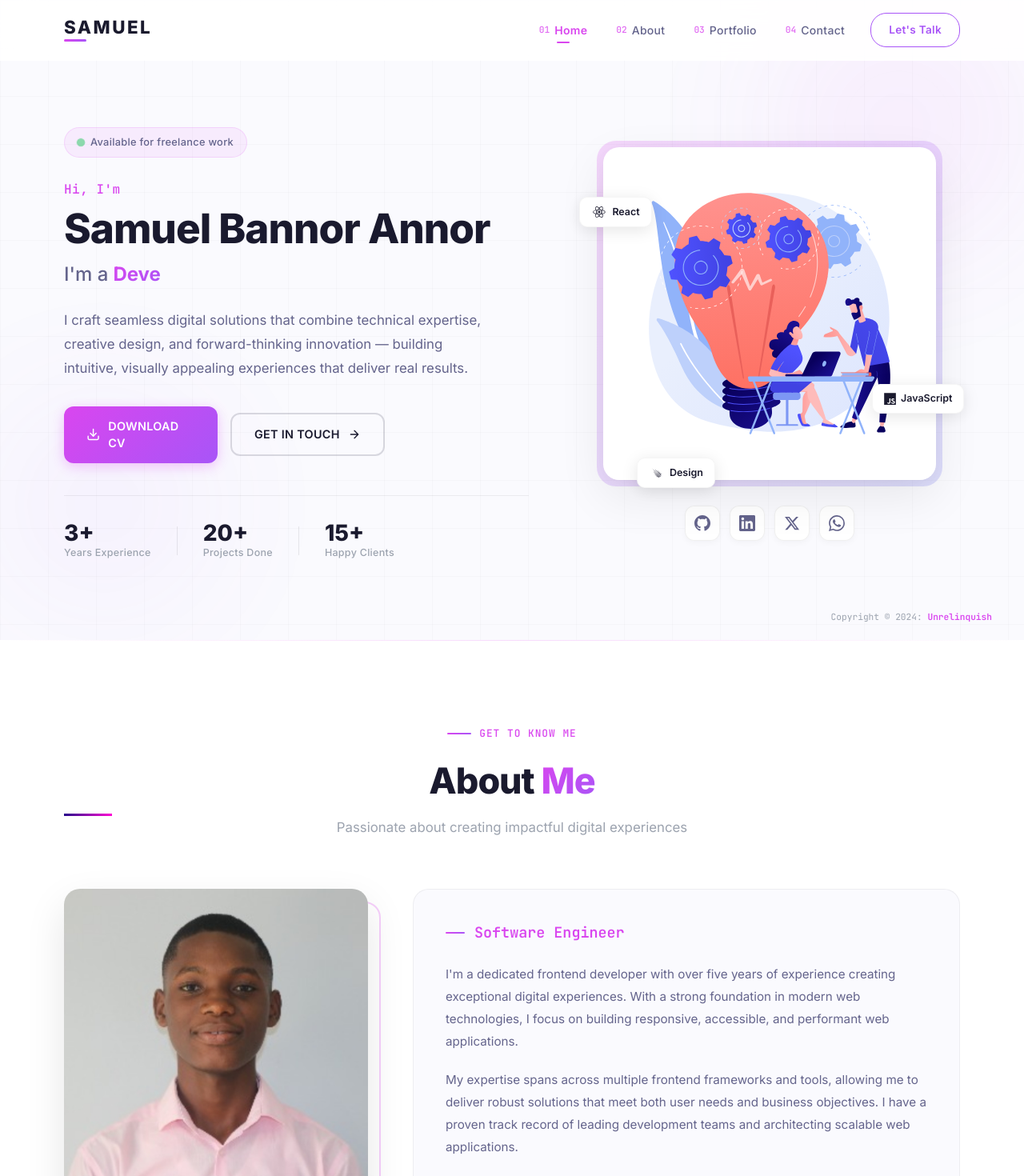
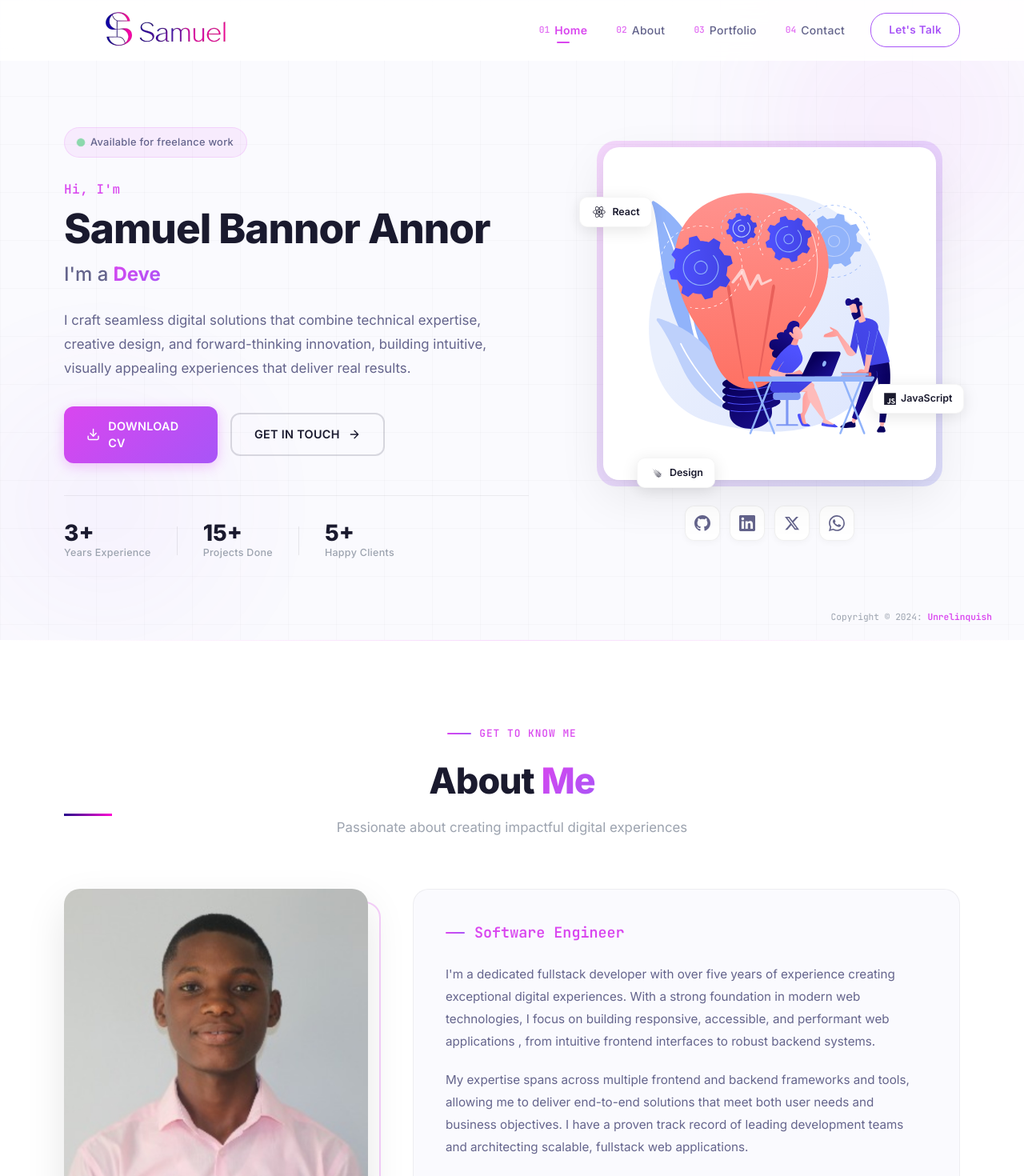
Before and after one commit to Elphast24/Elphast24, a React (Vite) app in the folder Portfolio/: page / in a window 1280 px wide. Shown: the top 1470 px of the page at 80% size. Built offline with nearby package versions, Linux system fonts and the light colour scheme.

Commit message:
Content update

```diff
--- a/Portfolio/src/components/About.jsx
+++ b/Portfolio/src/components/About.jsx
@@ -159,21 +159,13 @@ const About = () => {
 
               <div className="about-text">
                 <p>
-                  I'm a dedicated frontend developer with over five years of experience
-                  creating exceptional digital experiences. With a strong foundation in
-                  modern web technologies, I focus on building responsive, accessible,
-                  and performant web applications.
+                  I'm a dedicated fullstack developer with over five years of experience creating exceptional digital experiences. With a strong foundation in modern web technologies, I focus on building responsive, accessible, and performant web applications , from intuitive frontend interfaces to robust backend systems.
                 </p>
                 <p>
-                  My expertise spans across multiple frontend frameworks and tools,
-                  allowing me to deliver robust solutions that meet both user needs and
-                  business objectives. I have a proven track record of leading development
-                  teams and architecting scalable web applications.
+                  My expertise spans across multiple frontend and backend frameworks and tools, allowing me to deliver end-to-end solutions that meet both user needs and business objectives. I have a proven track record of leading development teams and architecting scalable, fullstack web applications.
                 </p>
                 <p>
-                  My approach combines technical excellence with strategic thinking,
-                  ensuring that every project not only meets current requirements but is
-                  also positioned for future growth and scalability.
+                  My approach combines technical excellence with strategic thinking, ensuring that every project not only meets current requirements but is also positioned for future growth and scalability.
                 </p>
               </div>
 
--- a/Portfolio/src/components/Hero.jsx
+++ b/Portfolio/src/components/Hero.jsx
@@ -39,7 +39,7 @@ const Hero = () => {
 
             <p className="hero-description">
               I craft seamless digital solutions that combine technical expertise,
-              creative design, and forward-thinking innovation — building intuitive,
+              creative design, and forward-thinking innovation, building intuitive,
               visually appealing experiences that deliver real results.
             </p>
 
@@ -68,12 +68,12 @@ const Hero = () => {
               </div>
               <div className="stat-divider"></div>
               <div className="stat-item">
-                <span className="stat-number">20+</span>
+                <span className="stat-number">15+</span>
                 <span className="stat-label">Projects Done</span>
               </div>
               <div className="stat-divider"></div>
               <div className="stat-item">
-                <span className="stat-number">15+</span>
+                <span className="stat-number">5+</span>
                 <span className="stat-label">Happy Clients</span>
               </div>
             </div>
--- a/Portfolio/src/components/Navbar.jsx
+++ b/Portfolio/src/components/Navbar.jsx
@@ -1,4 +1,5 @@
 import React, { useState, useEffect } from 'react';
+import sammy from '../assets/img/sammy.png'
 import '../styles/Navbar.css';
 
 const Navbar = () => {
@@ -48,8 +49,10 @@ const Navbar = () => {
         <div className="navbar-inner">
           {/* Logo */}
           <a href="#home" className="logo" onClick={closeMenu}>
-            <span className="logo-name">SAMUEL</span>
-            <span className="logo-accent"></span>
+            <span className="logo-name">
+              <img src={sammy} width={250}/>
+            </span>
+            {/* <span className="logo-accent"></span> */}
           </a>
 
           {/* Desktop + Mobile Nav */}
```
Also changed, not shown: Portfolio/src/assets/img/sammy.png (added), 1 other file (tests, documents, lock files or other folders).
